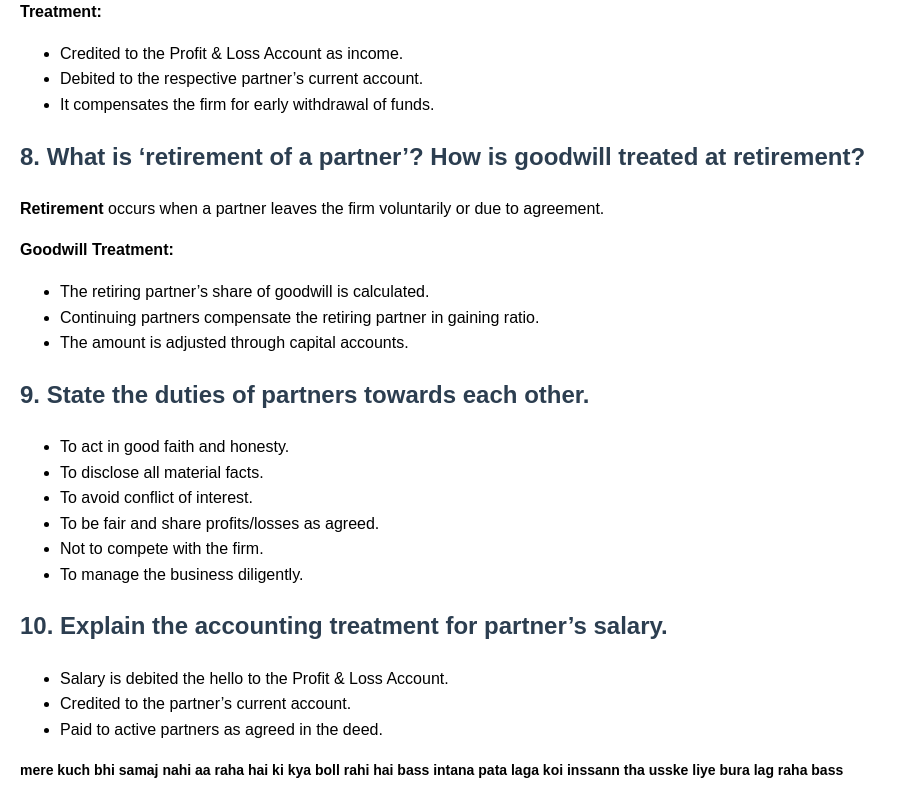
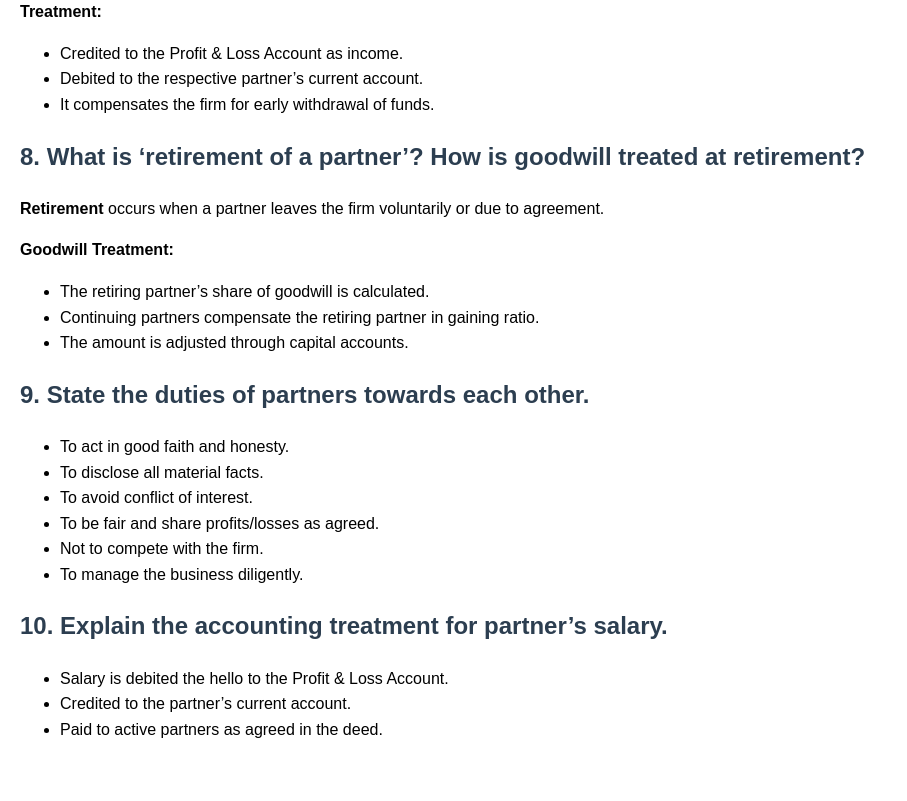
Before and after one commit to juddjhf/yayad, a website: page ch-1index.html in a window 1280 px wide. Shown: the part 5201-6002 px from the top of the page, without its empty margins (0-907 px from the left). After the commit the page ends 5964 px from the top, so only its background shows below. Drawn offline with Linux system fonts and the light colour scheme.

Commit message:
Update ch-1index.html

```diff
--- a/ch-1index.html
+++ b/ch-1index.html
@@ -364,7 +364,7 @@
       </ul>
     </div>
   <h3>
-mere kuch bhi samaj nahi aa raha hai ki kya boll rahi hai bass intana pata laga koi inssann tha  usske liye bura lag raha bass
+
 
 
   </h3>
```
